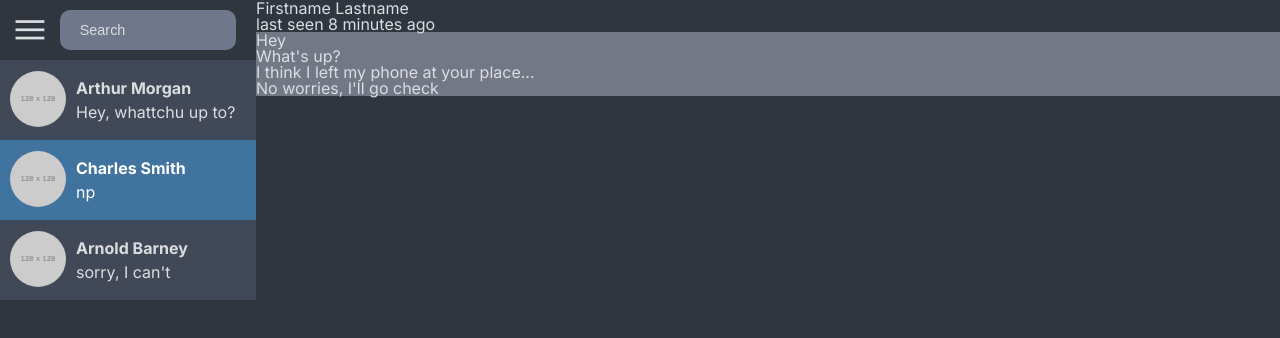
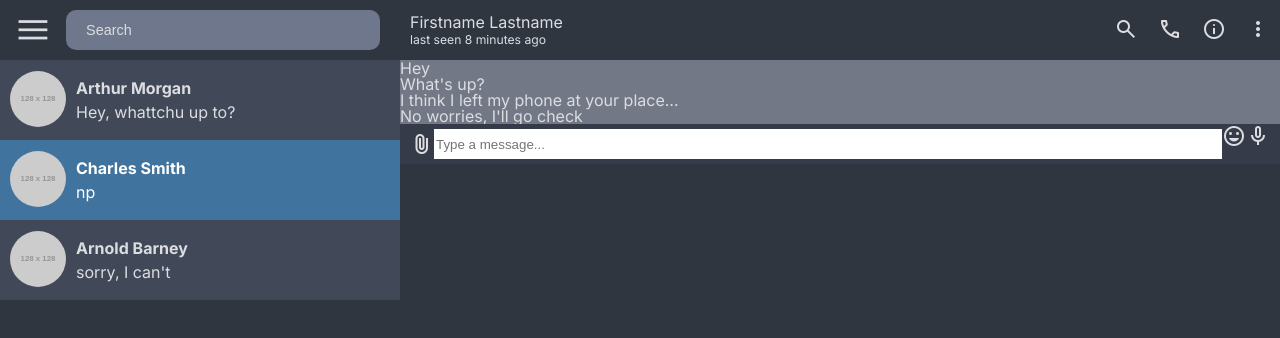
Before and after one commit to jahedev/WhatsAChat, a React (Vite) app: page / in a window 1280 px wide. Shown: the top 338 px of the page. Built offline with nearby package versions, Linux system fonts and the light colour scheme.

Commit message:
chat side

```diff
--- a/src/App.tsx
+++ b/src/App.tsx
@@ -8,6 +8,9 @@ import ContactsList from './components/contacts/ContactsList'
 import ContactsTop from './components/contacts/ContactsTop'
 import './assets/styles/reset.scss'
 import './assets/styles/style.scss'
+import MaterialButton, {
+  ButtonType as BT,
+} from './components/common/MaterialButton'
 
 type ThemeType = 'light-theme' | 'dark-theme'
 
@@ -49,11 +52,24 @@ function App() {
             />
           </ChatDisplay>
           <ChatBottom>
-            <div className='chat-bottom__attach'></div>
-            <div className='chat-bottom__textarea'></div>
+            <div className='chat-bottom__attach'>
+              <MaterialButton buttonType={BT.ATTACH} />
+            </div>
+            <div className='chat-bottom__textarea'>
+              <input
+                type='text'
+                name='message-input'
+                placeholder='Type a message...'
+                id='message-input'
+              />
+            </div>
             <div className='chat-bottom__buttons'>
-              <div className='chat-bottom__buttons__emoji'></div>
-              <div className='chat-bottom__buttons__voice'></div>
+              <div className='chat-bottom__buttons__emoji'>
+                <MaterialButton buttonType={BT.EMOJI} />
+              </div>
+              <div className='chat-bottom__buttons__voice'>
+                <MaterialButton buttonType={BT.VOICE} />
+              </div>
             </div>
           </ChatBottom>
         </div>
--- /dev/null
+++ b/src/assets/styles/_mixins.scss
@@ -0,0 +1,45 @@
+// _mixins.scss
+
+@mixin flex {
+  display: flex;
+}
+
+@mixin flex-center-aj {
+  display: flex;
+  align-items: center;
+  justify-content: center;
+}
+
+@mixin flex-center-j {
+  display: flex;
+  justify-content: center;
+}
+
+@mixin flex-center-a {
+  display: flex;
+  justify-content: center;
+}
+
+@mixin flex-col {
+  display: flex;
+  flex-direction: column;
+}
+
+@mixin flex-col-center-aj {
+  display: flex;
+  flex-direction: column;
+  align-items: center;
+  justify-content: center;
+}
+
+@mixin flex-col-center-a {
+  display: flex;
+  flex-direction: column;
+  align-items: center;
+}
+
+@mixin flex-col-center-j {
+  display: flex;
+  flex-direction: column;
+  justify-content: center;
+}
--- a/src/assets/styles/style.scss
+++ b/src/assets/styles/style.scss
@@ -1,3 +1,10 @@
+// Variables
+@use 'mixins' as mx;
+
+// Variables
+$topbar-height: 60px;
+$bottombar-height: 40px;
+
 :root {
   /* default colors -- light theme */
   --text-color: #2f3640;
@@ -43,11 +50,12 @@ body {
   display: flex;
   flex-direction: column;
   width: 25%;
+  min-width: 400px;
 
   &-top {
     background-color: var(--bg-main-color);
     width: 100%;
-    min-height: 60px;
+    min-height: $topbar-height;
     display: flex;
     // flex: 1 1 auto;
     justify-content: space-between;
@@ -145,17 +153,32 @@ body {
 
 .chat {
   width: 100%;
+  @include mx.flex-col;
+
   &-top {
     background-color: var(--bg-main-color);
+    @include mx.flex;
+    justify-content: space-between;
+    min-height: $topbar-height;
+    padding: 0 10px 0 10px;
 
     &__info {
+      display: flex;
+      flex-direction: column;
+      justify-content: center;
+      gap: 4px;
       &__recipient-name {
+        font-size: 1rem;
       }
       &__activity-status {
+        font-size: 0.76rem;
       }
     }
 
     &__buttons {
+      display: flex;
+      align-items: center;
+      gap: 20px;
     }
   }
 
@@ -172,11 +195,27 @@ body {
 
   &-bottom {
     background-color: var(--bg-contacts-color);
+    @include mx.flex;
+    justify-content: space-between;
+    padding: 0 10px;
+    height: $bottombar-height;
     &__attach {
+      @include mx.flex-center-aj;
     }
     &__textarea {
+      @include mx.flex-center-aj;
+      width: 100%;
+      height: 100%;
+      & input {
+        width: 100%;
+        height: 70%;
+        border: none;
+        outline: none;
+        // background-color:
+      }
     }
     &__buttons {
+      @include mx.flex;
     }
   }
 }
--- a/src/components/chat/ChatTop.tsx
+++ b/src/components/chat/ChatTop.tsx
@@ -1,4 +1,5 @@
-import React from "react"
+import React from 'react'
+import MaterialButton, { ButtonType as BT } from '../common/MaterialButton'
 
 interface ChatTopProps {
   recipientName: string
@@ -10,16 +11,24 @@ export default function ChatTop({
   activityStatus,
 }: ChatTopProps) {
   return (
-    <div className="chat-top">
-      <div className="chat-top__info">
-        <h5 className="chat-top__info__recipient-name">{recipientName}</h5>
-        <h6 className="chat-top__info__activity-status">{activityStatus}</h6>
+    <div className='chat-top'>
+      <div className='chat-top__info'>
+        <h5 className='chat-top__info__recipient-name'>{recipientName}</h5>
+        <h6 className='chat-top__info__activity-status'>{activityStatus}</h6>
       </div>
-      <div className="chat-top__buttons">
-        <div className="chat-top__buttons__search"></div>
-        <div className="chat-top__buttons__call"></div>
-        <div className="chat-top__buttons__info"></div>
-        <div className="chat-top__buttons__menu"></div>
+      <div className='chat-top__buttons'>
+        <div className='chat-top__buttons__search'>
+          <MaterialButton buttonType={BT.SEARCH} />
+        </div>
+        <div className='chat-top__buttons__call'>
+          <MaterialButton buttonType={BT.CALL} />
+        </div>
+        <div className='chat-top__buttons__info'>
+          <MaterialButton buttonType={BT.INFO} />
+        </div>
+        <div className='chat-top__buttons__more'>
+          <MaterialButton buttonType={BT.MORE} />
+        </div>
       </div>
     </div>
   )
--- /dev/null
+++ b/src/components/common/MaterialButton.tsx
@@ -0,0 +1,40 @@
+import React from 'react'
+
+export enum ButtonType {
+  MENU,
+  SEARCH,
+  CALL,
+  INFO,
+  MORE,
+  ATTACH,
+  EMOJI,
+  VOICE,
+}
+
+const buttonSpan = (buttonType: ButtonType) => {
+  const icon = (iconName: string) => (
+    <span className='material-symbols-outlined'>{iconName}</span>
+  )
+
+  switch (buttonType) {
+    case ButtonType.MENU:
+      return icon('menu')
+    case ButtonType.SEARCH:
+      return icon('search')
+    case ButtonType.CALL:
+      return icon('call')
+    case ButtonType.INFO:
+      return icon('info')
+    case ButtonType.MORE:
+      return icon('more_vert')
+    case ButtonType.ATTACH:
+      return icon('attach_file')
+    case ButtonType.EMOJI:
+      return icon('mood')
+    case ButtonType.VOICE:
+      return icon('mic')
+  }
+}
+
+export default ({ buttonType }: { buttonType: ButtonType }) =>
+  buttonSpan(buttonType)
```
